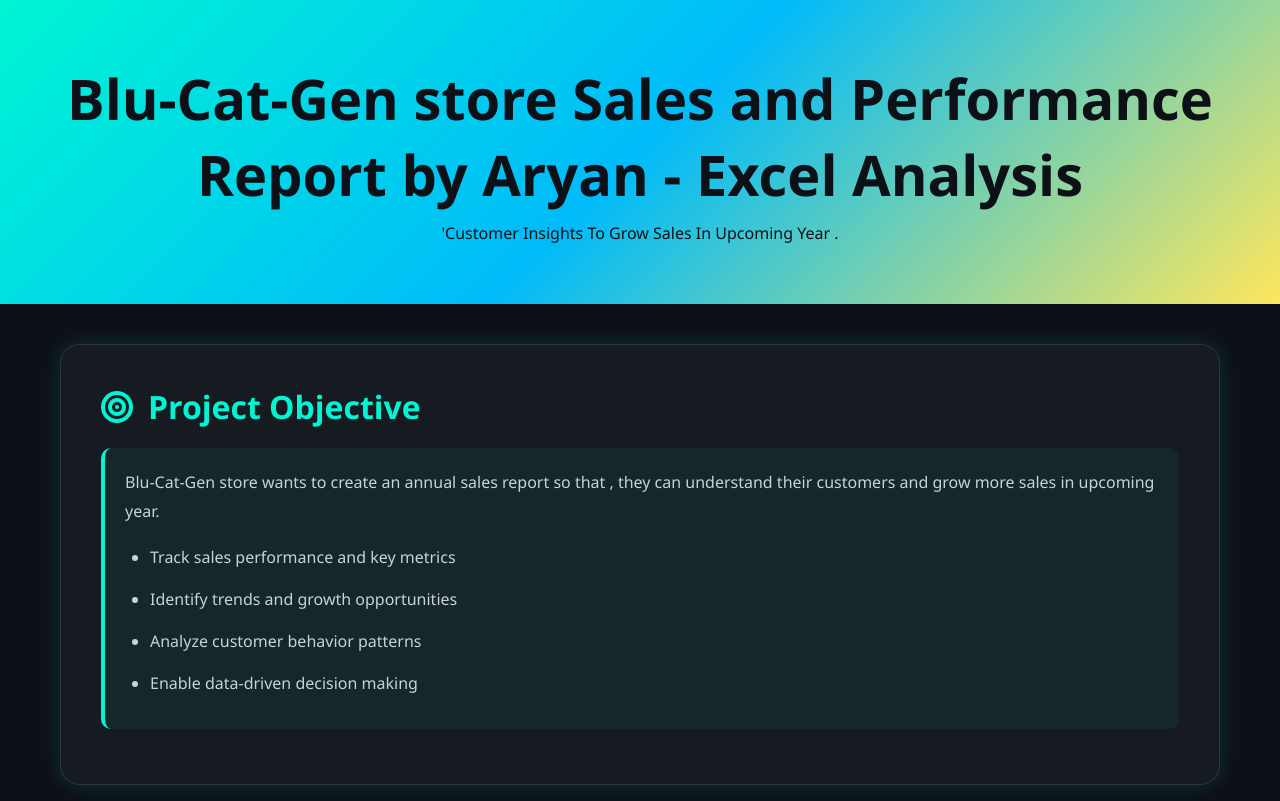
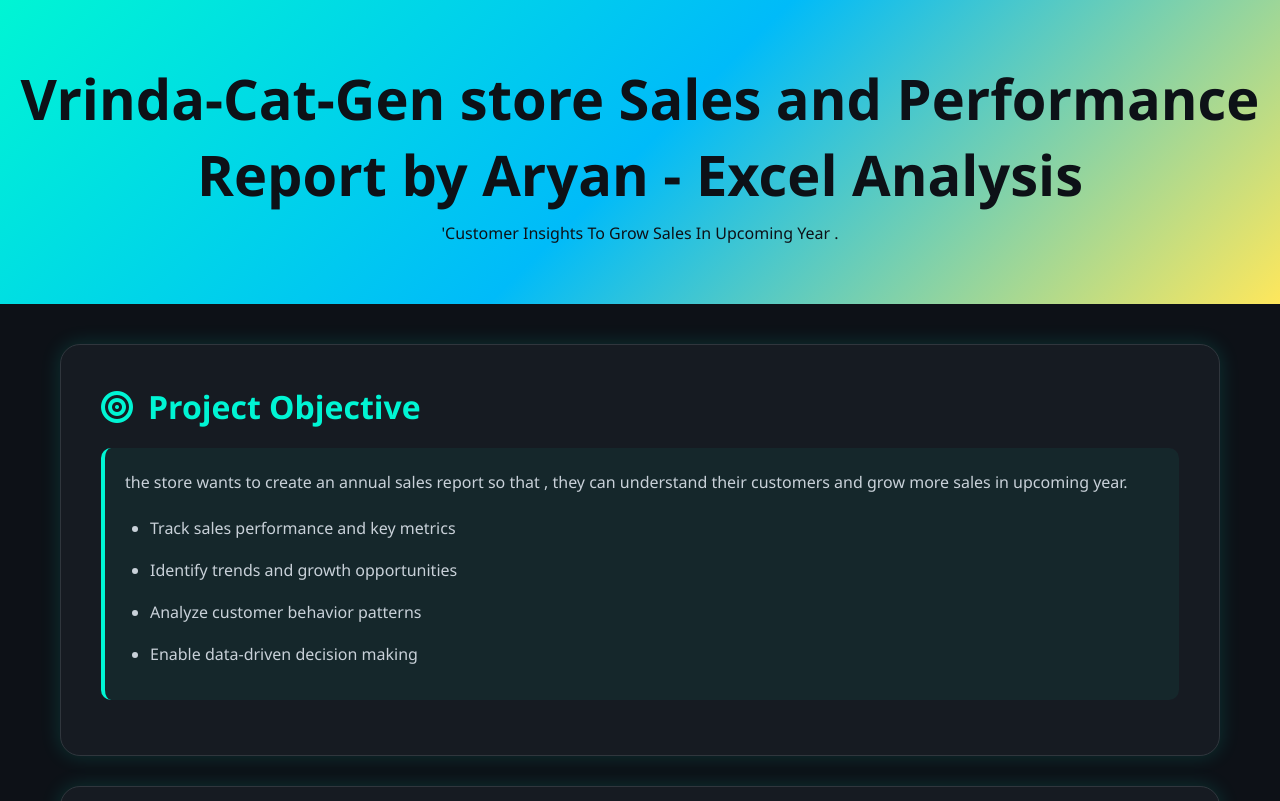
Before and after one commit to ARYAN8521/excel-report, a plain HTML site: page index.html in a window 1280 px wide. Shown: the top 801 px of the page. Drawn offline with Linux system fonts and the light colour scheme.

Commit message:
Update index.html

```diff
--- a/index.html
+++ b/index.html
@@ -109,7 +109,7 @@
 </head>
 <body>
     <header>
-        <h1>Blu-Cat-Gen store Sales and Performance Report by Aryan - Excel Analysis</h1>
+        <h1>Vrinda-Cat-Gen store Sales and Performance Report by Aryan - Excel Analysis</h1>
         <p>'Customer Insights To Grow Sales In Upcoming Year .</p>
     </header>
     <div class="container">
@@ -123,7 +123,7 @@
         <section class="section">
             <h2><i class="fas fa-bullseye"></i> Project Objective</h2>
             <div class="content-box">
-                <p>Blu-Cat-Gen store wants to create an annual sales report so that , they can understand their customers and grow more sales in upcoming year.</p>
+                <p> the store wants to create an annual sales report so that , they can understand their customers and grow more sales in upcoming year.</p>
                 <ul>
                     <li>Track sales performance and key metrics</li>
                     <li>Identify trends and growth opportunities</li>
```
